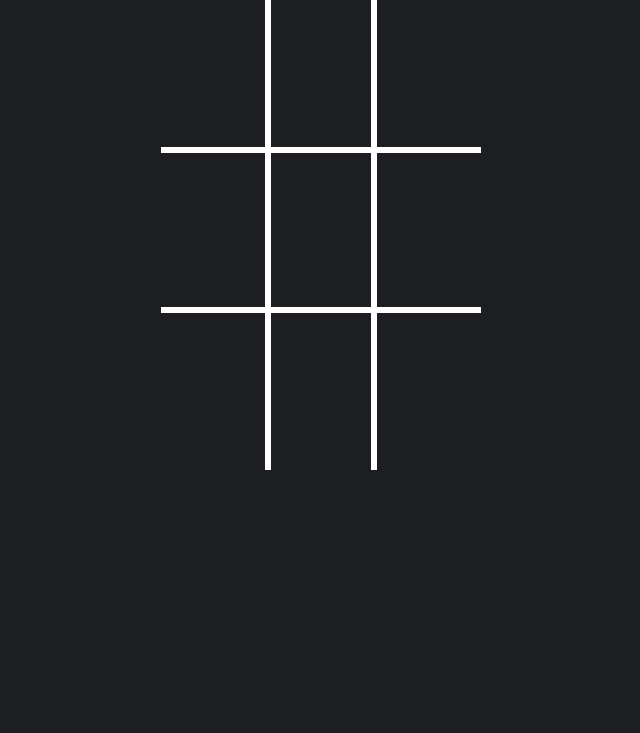
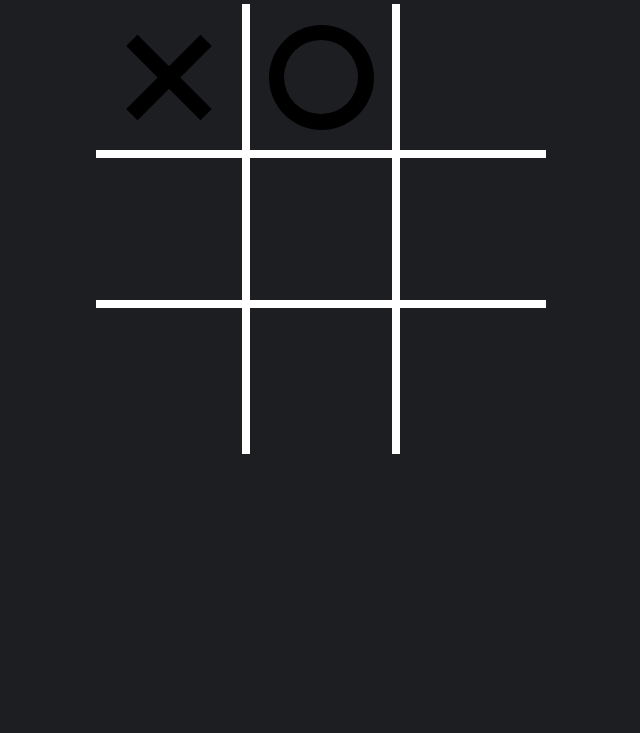
Before and after one commit to smart-programmer/tic-tac-toe, a website: page static/html/test.html in a window 1280 px wide. Shown: the part 67-800 px from the top of the page, without its empty margins (319-959 px from the left). Drawn offline with nearby package versions, Linux system fonts and the light colour scheme.

Commit message:
rebuild html structure

```diff
--- a/static/css/style.css
+++ b/static/css/style.css
@@ -1,81 +1,120 @@
 body , html{
     background-color:rgb(29, 30, 34) ;
     color: white;
-}
-
-td{
-    border: solid white;
-    border-width:6px !important;
-}
-tr{
-    height: 20vh;
-}
-
-.table{
-    width: 25vw ;
-}
-
-@media screen and (max-width: 1000px) {
-    .table{
-        width: 35vw;
-    }
-    tr{
-        height: 15vh;
-    }
-    td{
-        min-width: calc(35vw/3) ;
-
-    }
-}
-@media screen and (max-width: 850px) {
-    .table{
-        width: 40vw;
-    }
-    tr{
-        height: 13vh;
-    }
-    td{
-        min-width: calc(40vw/3);
-
-    }
 
 }
-@media screen and (max-width: 600px) {
-    .table{
-        width: 45vw;
-    }
-    tr{
-        height: 13vh;
-    }
-    td{
-        min-width: calc(45vw/3) ;
+*, *::after, *::before {
+    box-sizing: border-box;
+  }
 
-    }
-}
-@media screen and (max-width: 450px) {
-    .table{
-        width: 60vw;
-    }
-    tr{
-        height: 15vh;
-    }
-    td{
-        min-width: calc(60vw/3) ;
-
-    }
+  :root {
+    --cell-size: 150px;
+    --mark-size: calc(var(--cell-size) * .7);
+  }
+  @media screen and (max-width: 680px) {
+    :root {
+        --cell-size: 100px;
+        --mark-size: calc(var(--cell-size) * .7);
+      }
 
 }
-.input-placement{
+  .board {
+    width: 70%;
+    height: 60vh;
+    display: grid;
+    justify-content: center;
+    align-content: center;
+    justify-items: center;
+    align-items: center;
+    grid-template-columns: repeat(3, auto)
+  }
 
-    color: red ;
+  .cell {
+    width: var(--cell-size);
+    height: var(--cell-size);
+    border: 4px solid white;
+    display: flex;
     justify-content: center;
-    font-size: 5rem;
-    font-weight: bold;
+    align-items: center;
+    position: relative;
+    cursor: pointer;
+  }
 
-}
+  .cell:first-child,
+  .cell:nth-child(2),
+  .cell:nth-child(3) {
+    border-top: none;
+  }
 
-td{
-    text-align: center;
-    cursor:pointer ;
-    min-width: calc(25vw/3);
-}
+  .cell:nth-child(3n + 1) {
+    border-left: none;
+  }
+
+  .cell:nth-child(3n + 3) {
+    border-right: none;
+  }
+
+  .cell:last-child,
+  .cell:nth-child(8),
+  .cell:nth-child(7) {
+    border-bottom: none;
+  }
+
+  .cell.x,
+  .cell.o {
+    cursor: not-allowed;
+  }
+
+  .cell.x::before,
+  .cell.x::after,
+  .cell.o::before {
+    background-color: black;
+  }
+
+  .board.x .cell:not(.x):not(.o):hover::before,
+  .board.x .cell:not(.x):not(.o):hover::after,
+  .board.o .cell:not(.x):not(.o):hover::before {
+    background-color: lightgrey;
+  }
+
+  .cell.x::before,
+  .cell.x::after,
+  .board.x .cell:not(.x):not(.o):hover::before,
+  .board.x .cell:not(.x):not(.o):hover::after {
+    content: '';
+    position: absolute;
+    width: calc(var(--mark-size) * .15);
+    height: var(--mark-size);
+  }
+
+  .cell.x::before,
+  .board.x .cell:not(.x):not(.o):hover::before {
+    transform: rotate(45deg);
+  }
+
+  .cell.x::after,
+  .board.x .cell:not(.x):not(.o):hover::after {
+    transform: rotate(-45deg);
+  }
+
+  .cell.o::before,
+  .cell.o::after,
+  .board.o .cell:not(.x):not(.o):hover::before,
+  .board.o .cell:not(.x):not(.o):hover::after {
+    content: '';
+    position: absolute;
+    border-radius: 50%;
+  }
+
+  .cell.o::before,
+  .board.o .cell:not(.x):not(.o):hover::before {
+    width: var(--mark-size);
+    height: var(--mark-size);
+  }
+
+  .cell.o::after,
+  .board.o .cell:not(.x):not(.o):hover::after {
+    width: calc(var(--mark-size) * .7);
+    height: calc(var(--mark-size) * .7);
+    background-color:rgb(29, 30, 34);
+  }
--- a/static/html/test.html
+++ b/static/html/test.html
@@ -20,37 +20,26 @@
         </div>
 
         <div class="row justify-content-center">
-            <table class="table align-middle justify-content-center">
-                <tbody class="table-group-divider">
-                    <tr>
-                        <td class="border-position" style="border: none;"><span class="input-placement"> </span></td>
-                        <td class="border-position" style="border-top: none;"><span class="input-placement"> </span>
-                        </td>
-                        <td class="border-position" style="border: none;"><span class="input-placement"> </span></td>
-                    </tr>
-                    <tr>
-                        <td class="border-position" style="border-left: none;"><span class="input-placement"> </span>
-                        </td>
-                        <td class="border-position"><span class="input-placement"> </span></td>
-                        <td class="border-position" style="border-right: none;"><span class="input-placement"> </span>
-                        </td>
-                    </tr>
-                    <tr>
-                        <td class="border-position" style="border: none;"><span class="input-placement"> </span></td>
-                        <td class="border-position" style="border-bottom: none;"><span class="input-placement"> </span>
-                        </td>
-                        <td class="border-position" style="border: none;"><span class="input-placement"> </span></td>
-                    </tr>
-                </tbody>
-            </table>
+            <div class="board" id="board">
+                <div class="cell x" data-cell></div>
+                <div class="cell o" data-cell></div>
+                <div class="cell" data-cell></div>
+                <div class="cell" data-cell></div>
+                <div class="cell" data-cell></div>
+                <div class="cell" data-cell></div>
+                <div class="cell" data-cell></div>
+                <div class="cell" data-cell></div>
+                <div class="cell" data-cell></div>
+            </div>
         </div>
+    </div>
 
 
 
-        <script src="https://cdn.jsdelivr.net/npm/bootstrap@5.2.0/dist/js/bootstrap.bundle.min.js"
-            integrity="sha384-A3rJD856KowSb7dwlZdYEkO39Gagi7vIsF0jrRAoQmDKKtQBHUuLZ9AsSv4jD4Xa"
-            crossorigin="anonymous"></script>
-        <script src="../javascript/game.js"></script>
+    <script src="https://cdn.jsdelivr.net/npm/bootstrap@5.2.0/dist/js/bootstrap.bundle.min.js"
+        integrity="sha384-A3rJD856KowSb7dwlZdYEkO39Gagi7vIsF0jrRAoQmDKKtQBHUuLZ9AsSv4jD4Xa"
+        crossorigin="anonymous"></script>
+    <script src="../javascript/game.js"></script>
 </body>
 
 </html>
--- a/static/javascript/game.js
+++ b/static/javascript/game.js
@@ -1,5 +1,5 @@
 console.log('hi');
-const borderPosition = document.querySelectorAll('.border-position');
+const borderPosition = document.querySelectorAll('.board');
 
 // g.addEventListener('click',()=>{
 //     console.log(this.innerHTML);
@@ -8,30 +8,36 @@ const borderPosition = document.querySelectorAll('.border-position');
 var playerTurn = true;
 borderPosition.forEach((item)=> {
     item.addEventListener('click', ()=> {
-      console.log(item.innerHTML);
+      // console.log(item.innerHTML);
 
 
-      if (checkerSpace(item))return;
+      // if (checkerSpace(item))return;
 
-      playerInput(item);
+      // playerInput(item);
+
+
+
+
 
     });
      });
 
-     const checkerSpace= (item)=>{
 
-        if (item.innerHTML.charAt(30)!=" "){
-            return true;
-        }
-        return false;
-     }
 
-     const playerInput = (item)=>{
-        if (playerTurn){
-            item.innerHTML=`<span class="input-placement">O</span>`;
-            playerTurn=false;
-            return;
-          }
-            playerTurn=true;
-            item.innerHTML=`<span class="input-placement">X</span>`;
-     }
+    //  const checkerSpace= (item)=>{
+
+    //     if (item.innerHTML.charAt(30)!=" "){
+    //         return true;
+    //     }
+    //     return false;
+    //  }
+
+    //  const playerInput = (item)=>{
+    //     if (playerTurn){
+    //         item.innerHTML=`<span class="input-placement">O</span>`;
+    //         playerTurn=false;
+    //         return;
+    //       }
+    //         playerTurn=true;
+    //         item.innerHTML=`<span class="input-placement">X</span>`;
+    //  }
```
